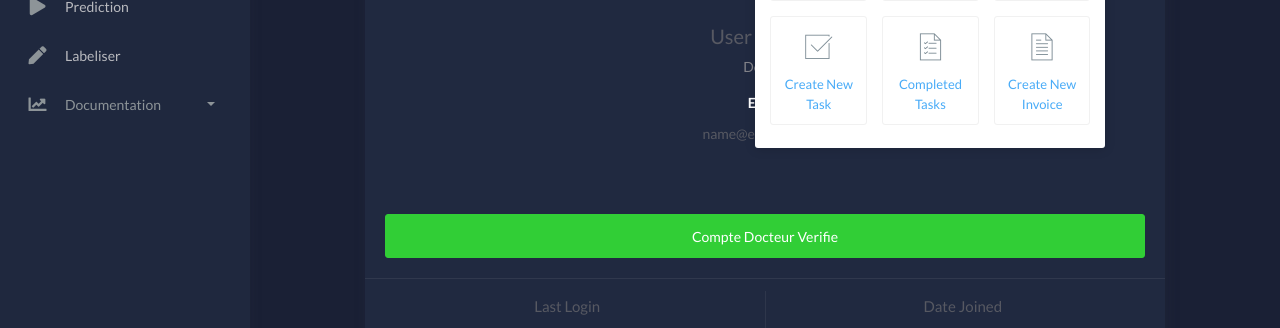
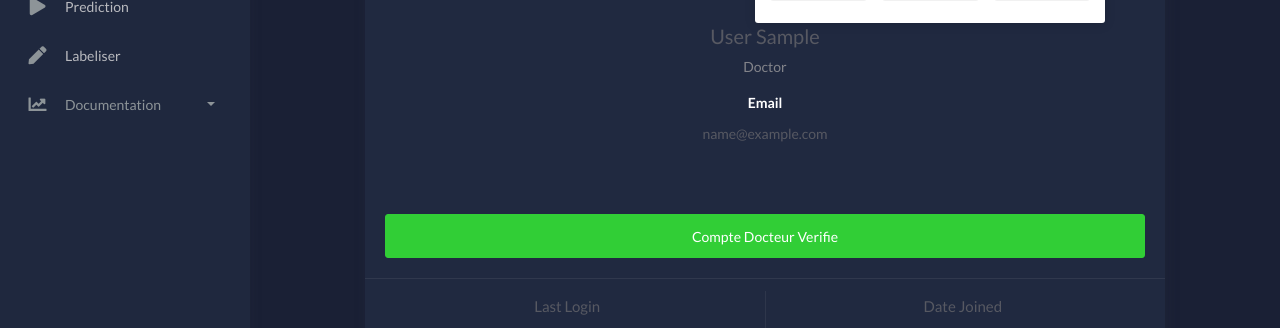
Before and after one commit to omega-coder/RetinoCheck, a Django app: page /profile/ in a window 1280 px wide, after a click that opens the changed part. Shown: the part 275-603 px from the top of the page. Run offline with Django 3.2, Linux system fonts and the light colour scheme; the visitor is signed in with stand-in values (Sample User, id 1); some libraries are stand-ins or nearby versions.

Commit message:
Changed quick actions display in results.html

```diff
--- a/core/templates/includes/navigation.html
+++ b/core/templates/includes/navigation.html
@@ -28,6 +28,7 @@
 
 					<div class="container-fluid">
 						<ul class="navbar-nav topbar-nav ml-md-auto align-items-center">
+							{% if request.user.is_superuser %}
 							<li class="nav-item dropdown hidden-caret">
 								<a class="nav-link" data-toggle="dropdown" href="#" aria-expanded="false">
 									<i class="fas fa-layer-group"></i>
@@ -43,37 +44,19 @@
 												<a class="col-6 col-md-4 p-0" href="#">
 													<div class="quick-actions-item">
 														<i class="flaticon-file-1"></i>
-														<span class="text">Generated Report</span>
+														<span class="text">Start Training</span>
 													</div>
 												</a>
 												<a class="col-6 col-md-4 p-0" href="#">
 													<div class="quick-actions-item">
 														<i class="flaticon-database"></i>
-														<span class="text">Create New Database</span>
+														<span class="text">Create New Image</span>
 													</div>
 												</a>
 												<a class="col-6 col-md-4 p-0" href="#">
 													<div class="quick-actions-item">
 														<i class="flaticon-pen"></i>
-														<span class="text">Create New Post</span>
-													</div>
-												</a>
-												<a class="col-6 col-md-4 p-0" href="#">
-													<div class="quick-actions-item">
-														<i class="flaticon-interface-1"></i>
-														<span class="text">Create New Task</span>
-													</div>
-												</a>
-												<a class="col-6 col-md-4 p-0" href="#">
-													<div class="quick-actions-item">
-														<i class="flaticon-list"></i>
-														<span class="text">Completed Tasks</span>
-													</div>
-												</a>
-												<a class="col-6 col-md-4 p-0" href="#">
-													<div class="quick-actions-item">
-														<i class="flaticon-file"></i>
-														<span class="text">Create New Invoice</span>
+														<span class="text">Change Data on Picture</span>
 													</div>
 												</a>
 											</div>
@@ -81,6 +64,7 @@
 									</div>
 								</div>
 							</li>
+							{% endif %}
 							{% if request.user.is_staff %}
 								<li class="nav-item hidden-caret">
 								<button class="btn btn-success btn-sm">
```
